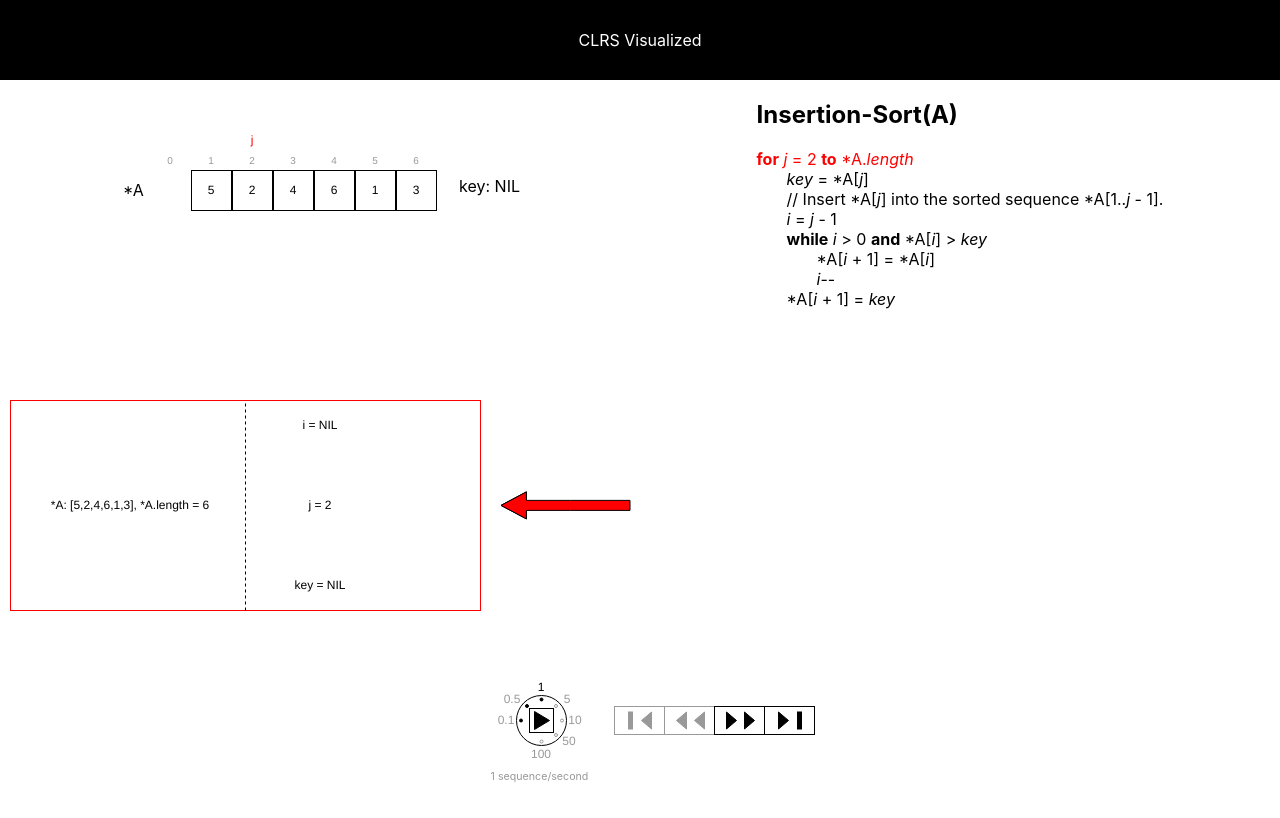
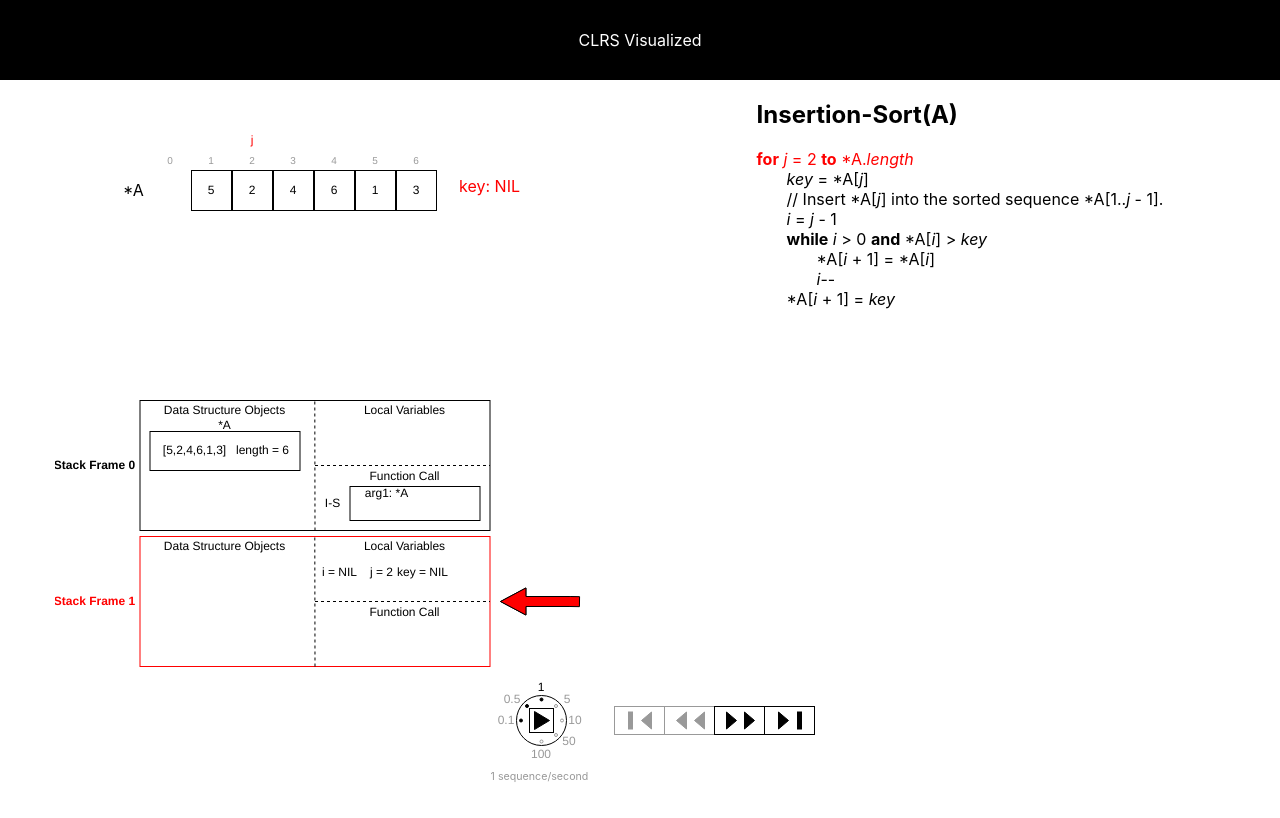
Before and after one commit to awpala/clrs-app, a React (Create React App) app: page / in a window 1280 px wide. Shown: the top 818 px of the page. Built offline with nearby package versions, Linux system fonts and the light colour scheme.

Commit message:
Refactor stack frame diagram

```diff
--- a/src/assets/svgs/memory.js
+++ b/src/assets/svgs/memory.js
@@ -2,58 +2,189 @@ import React from 'react';
 import { black } from '../../utilities/constants';
 
 export const StackFrame = ({
-  dataStructures: { ds1, ds2, ds3 },
-  vars: { var1, var2, var3, var4, var5 },
-  isCurrentStackFrame,
-  currentStackFrameColor,
+  currentStackFrame = 0,
+  isCurrentStackFrame = false,
+  currentStackFrameColor = black,
+  dataStructures: {
+    ds1: {
+      ds1 = null,
+      ds1Val = null,
+      ds1Attr1 = null,
+      ds1Attr2 = null,
+      ds1Attr3 = null,
+    },
+    ds2: {
+      ds2 = null,
+      ds2Val = null,
+      ds2Attr1 = null,
+      ds2Attr2 = null,
+      ds2Attr3 = null,
+    },
+  },
+  vars: {
+    var1 = null,
+    var2 = null,
+    var3 = null,
+    var4 = null,
+  },
+  fn: {
+    fn = null,
+    arg1Val = null,
+    arg2Val = null,
+    arg3Val = null,
+    arg4Val = null,
+  },
 }) => (
-  <svg xmlns="http://www.w3.org/2000/svg" xmlnsXlink="http://www.w3.org/1999/xlink" version="1.1" width="621px" height="212px" viewBox="-0.5 -0.5 621 212" style={{ backgroundColor: 'rgb(255, 255, 255)' }}>
+  <svg xmlns="http://www.w3.org/2000/svg" xmlnsXlink="http://www.w3.org/1999/xlink" version="1.1" width="530px" height="132px" viewBox="-0.5 -0.5 521 132" style={{ backgroundColor: 'rgb(255, 255, 255)' }}>
     <g>
-      <rect x="0" y="0" width="470" height="210" fill="none" stroke={currentStackFrameColor} pointerEvents="all"/>
-      <path d="M 235 210 L 235 0" fill="none" stroke={black} strokeMiterlimit="10" strokeDasharray="3 3" pointerEvents="stroke"/>
-      {/* begin stack frame arrow */}
+      <g>
+        <rect x="0" y="55" width="70" height="20" fill="none" stroke="none" pointerEvents="all"/>
+        <g transform="translate(-0.5 -0.5)">
+          <text x="35" y="69" fill={currentStackFrameColor} fontFamily="Helvetica" fontSize="12px" textAnchor="middle" fontWeight="bold">Stack Frame {currentStackFrame ? currentStackFrame : 0}</text>
+        </g>
+      </g>
+      <g>
+        <rect x="80" y="0" width="350" height="130" fill="none" stroke={currentStackFrameColor} pointerEvents="all"/>
+        <path d="M 255 130 L 254.8 0" fill="none" stroke={black} strokeMiterlimit="10" strokeDasharray="3 3" pointerEvents="stroke"/>
+        <path d="M 255 65 L 430 65" fill="none" stroke={black} strokeMiterlimit="10" strokeDasharray="3 3" pointerEvents="stroke"/>
+        <g>
+          <g>
+            <rect x="110" y="0" width="110" height="20" fill="none" stroke="none" pointerEvents="all"/>
+            <g transform="translate(-0.5 -0.5)">
+              <text x="165" y="14" fill="#000000" fontFamily="Helvetica" fontSize="12px" textAnchor="middle">Data Structure Objects</text>
+            </g>
+          </g>
+          {ds1
+            ? (
+              <g>
+                <rect x="150" y="20" width="30" height="10" fill="none" stroke="none" pointerEvents="all"/>
+                <g transform="translate(-0.5 -0.5)">
+                  <text x="165" y="29" fill="#000000" fontFamily="Helvetica" fontSize="12px" textAnchor="middle">{ds1}</text>
+                </g>
+                <rect x="90" y="31" width="150" height="39" fill="none" stroke="#000000" pointerEvents="all"/>
+                <rect x="120" y="40" width="30" height="20" fill="none" stroke="none" pointerEvents="all"/>
+                <g transform="translate(-0.5 -0.5)">
+                  <text x="135" y="54" fill="#000000" fontFamily="Helvetica" fontSize="12px" textAnchor="middle">{ds1Val}</text>
+                </g>
+                <rect x="180" y="31" width="46" height="10" fill="none" stroke="none" pointerEvents="all"/>
+                <g transform="translate(-0.5 -0.5)">
+                  <text x="203" y="40" fill="#000000" fontFamily="Helvetica" fontSize="12px" textAnchor="middle">{ds1Attr1}</text>
+                </g>
+                <rect x="180" y="45" width="46" height="10" fill="none" stroke="none" pointerEvents="all"/>
+                <g transform="translate(-0.5 -0.5)">
+                  <text x="203" y="54" fill="#000000" fontFamily="Helvetica" fontSize="12px" textAnchor="middle">{ds1Attr2}</text>
+                </g>
+                <rect x="180" y="58" width="46" height="10" fill="none" stroke="none" pointerEvents="all"/>
+                <g transform="translate(-0.5 -0.5)">
+                  <text x="203" y="67" fill="#000000" fontFamily="Helvetica" fontSize="12px" textAnchor="middle">{ds1Attr3}</text>
+                </g>
+              </g>
+            ) : null
+          }
+          {ds2
+            ? (
+              <g>
+                <rect x="150" y="76" width="30" height="10" fill="none" stroke="none" pointerEvents="all"/>
+                <g transform="translate(-0.5 -0.5)">
+                  <text x="165" y="85" fill="#000000" fontFamily="Helvetica" fontSize="12px" textAnchor="middle">{ds2}</text>
+                </g>
+                <rect x="90" y="87" width="150" height="39" fill="none" stroke="#000000" pointerEvents="all"/>
+                <rect x="120" y="96" width="30" height="20" fill="none" stroke="none" pointerEvents="all"/>
+                <g transform="translate(-0.5 -0.5)">
+                  <text x="135" y="110" fill="#000000" fontFamily="Helvetica" fontSize="12px" textAnchor="middle">{ds2Val}</text>
+                </g>
+                <rect x="180" y="87" width="46" height="10" fill="none" stroke="none" pointerEvents="all"/>
+                <g transform="translate(-0.5 -0.5)">
+                  <text x="203" y="96" fill="#000000" fontFamily="Helvetica" fontSize="12px" textAnchor="middle">{ds2Attr1}</text>
+                </g>
+                <rect x="180" y="101" width="46" height="10" fill="none" stroke="none" pointerEvents="all"/>
+                <g transform="translate(-0.5 -0.5)">
+                  <text x="203" y="110" fill="#000000" fontFamily="Helvetica" fontSize="12px" textAnchor="middle">{ds2Attr2}</text>
+                </g>
+                <rect x="180" y="114" width="46" height="10" fill="none" stroke="none" pointerEvents="all"/>
+                <g transform="translate(-0.5 -0.5)">
+                  <text x="203" y="123" fill="#000000" fontFamily="Helvetica" fontSize="12px" textAnchor="middle">{ds2Attr3}</text>
+                </g>
+            </g>
+            ) : null
+          }
+        </g>
+        <g>
+          <g>
+            <rect x="310" y="0" width="70" height="20" fill="none" stroke="none" pointerEvents="all"/>
+            <g transform="translate(-0.5 -0.5)">
+              <text x="345" y="14" fill="#000000" fontFamily="Helvetica" fontSize="12px" textAnchor="middle">Local Variables</text>
+            </g>
+          </g>
+          <g>
+            <rect x="265" y="26" width="30" height="20" fill="none" stroke="none" pointerEvents="all"/>
+            <g transform="translate(-0.5 -0.5)">
+              <text x="280" y="40" fill="#000000" fontFamily="Helvetica" fontSize="12px" textAnchor="middle">{var1 ? var1 : null}</text>
+            </g>
+            <rect x="307" y="26" width="30" height="20" fill="none" stroke="none" pointerEvents="all"/>
+            <g transform="translate(-0.5 -0.5)">
+              <text x="322" y="40" fill="#000000" fontFamily="Helvetica" fontSize="12px" textAnchor="middle">{var2 ? var2 : null}</text>
+            </g>
+            <rect x="348" y="26" width="30" height="20" fill="none" stroke="none" pointerEvents="all"/>
+            <g transform="translate(-0.5 -0.5)">
+              <text x="363" y="40" fill="#000000" fontFamily="Helvetica" fontSize="12px" textAnchor="middle">{var3 ? var3 : null}</text>
+            </g>
+            <rect x="390" y="26" width="30" height="20" fill="none" stroke="none" pointerEvents="all"/>
+            <g transform="translate(-0.5 -0.5)">
+              <text x="405" y="40" fill="#000000" fontFamily="Helvetica" fontSize="12px" textAnchor="middle">{var4 ? var4 : null}</text>
+            </g>
+          </g>
+        </g>
+        <g>
+          <g>
+            <rect x="310" y="66" width="70" height="20" fill="none" stroke="none" pointerEvents="all"/>
+            <g transform="translate(-0.5 -0.5)">
+              <text x="345" y="80" fill="#000000" fontFamily="Helvetica" fontSize="12px" textAnchor="middle">Function Call</text>
+            </g>
+          </g>
+          {fn
+            ? (
+              <g>
+                <g>
+                  <rect x="260" y="93" width="25" height="20" fill="none" stroke="none" pointerEvents="all"/>
+                  <g transform="translate(-0.5 -0.5)">
+                    <text x="273" y="107" fill="#000000" fontFamily="Helvetica" fontSize="12px" textAnchor="middle">{fn}</text>
+                  </g>
+                </g>
+                <g>
+                  <rect x="290" y="86" width="130" height="34" fill="none" stroke="#000000" pointerEvents="all"/>
+                  <g>
+                    <rect x="304" y="87" width="46" height="13" fill="none" stroke="none" pointerEvents="all"/>
+                    <g transform="translate(-0.5 -0.5)">
+                      <text x="327" y="97" fill="#000000" fontFamily="Helvetica" fontSize="12px" textAnchor="middle">{arg1Val ? `arg1: ${arg1Val}` : null}</text>
+                    </g>
+                    <rect x="360" y="87" width="46" height="13" fill="none" stroke="none" pointerEvents="all"/>
+                    <g transform="translate(-0.5 -0.5)">
+                      <text x="383" y="97" fill="#000000" fontFamily="Helvetica" fontSize="12px" textAnchor="middle">{arg2Val ? `arg2: ${arg2Val}` : null}</text>
+                    </g>
+                    <rect x="304" y="104" width="46" height="13" fill="none" stroke="none" pointerEvents="all"/>
+                    <g transform="translate(-0.5 -0.5)">
+                      <text x="327" y="114" fill="#000000" fontFamily="Helvetica" fontSize="12px" textAnchor="middle">{arg3Val ? `arg3: ${arg3Val}` : null}</text>
+                    </g>
+                    <rect x="360" y="104" width="46" height="13" fill="none" stroke="none" pointerEvents="all"/>
+                    <g transform="translate(-0.5 -0.5)">
+                      <text x="383" y="114" fill="#000000" fontFamily="Helvetica" fontSize="12px" textAnchor="middle">{arg4Val ? `arg4: ${arg4Val}` : null}</text>
+                    </g>
+                  </g>
+                </g>
+              </g>
+            ) : null
+          }
+        </g>
+      </g>
       {isCurrentStackFrame
         ? (
           <g>
-            <path d="M 619.5 99.88 L 619.5 109.88 L 560 109.88 L 515.91 109.88 L 515.91 118.4 L 490.5 104.88 L 515.91 91.36 L 515.91 99.88 L 560 99.88 Q 560 99.88 560 99.88 Z" fill={currentStackFrameColor} stroke={black} strokeLinejoin="round" strokeMiterlimit="10" pointerEvents="all"/>
-            <path d="M 515.91 109.88 L 515.91 118.4 L 490.5 104.88 L 515.91 91.36 L 515.91 99.88" fill={currentStackFrameColor} stroke={black} strokeLinejoin="flat" strokeMiterlimit="4" pointerEvents="all"/>
+            <path d="M 519.59 60.16 L 519.42 70.16 L 509.96 70 L 465.91 70 L 465.91 78.52 L 440.5 65 L 465.91 51.48 L 465.91 60 L 509.96 60 Q 510.04 60 510.13 60 Z" fill={currentStackFrameColor} stroke={black} strokeLinejoin="round" strokeMiterlimit="10" pointerEvents="all"/>
+            <path d="M 465.91 70 L 465.91 78.52 L 440.5 65 L 465.91 51.48 L 465.91 60" fill={currentStackFrameColor} stroke={black} strokeLinejoin="flat" strokeMiterlimit="4" pointerEvents="all"/>
           </g>
-        )
-        : null
+        ) : null
       }
-      {/* end stack frame arrow */}
-      <g transform="translate(-0.5 -0.5)">
-        <rect x="40" y="35" width="40" height="20" fill="none" stroke="none" pointerEvents="all"/>
-        <text x="120" y="49" fill={black} fontFamily="Helvetica" fontSize="12px" textAnchor="middle">{ds1 ? ds1 : null}</text>
-      </g>
-      <g transform="translate(-0.5 -0.5)">
-        <rect x="40" y="95" width="40" height="20" fill="none" stroke="none" pointerEvents="all"/>
-        <text x="120" y="109" fill={black} fontFamily="Helvetica" fontSize="12px" textAnchor="middle">{ds2 ? ds2 : null}</text>
-      </g>
-      <g transform="translate(-0.5 -0.5)">
-        <rect x="40" y="155" width="40" height="20" fill="none" stroke="none" pointerEvents="all"/>
-        <text x="120" y="169" fill={black} fontFamily="Helvetica" fontSize="12px" textAnchor="middle">{ds3 ? ds3 : null}</text>
-      </g>
-      <g transform="translate(-0.5 -0.5)">
-        <rect x="290" y="15" width="40" height="20" fill="none" stroke="none" pointerEvents="all"/>
-        <text x="310" y="29" fill={black} fontFamily="Helvetica" fontSize="12px" textAnchor="middle">{var1 ? var1 : null}</text>
-      </g>
-      <g transform="translate(-0.5 -0.5)">
-        <rect x="290" y="55" width="40" height="20" fill="none" stroke="none" pointerEvents="all"/>
-        <text x="310" y="69" fill={black} fontFamily="Helvetica" fontSize="12px" textAnchor="middle">{var2 ? var2 : null}</text>
-      </g>
-      <g transform="translate(-0.5 -0.5)">
-        <rect x="290" y="95" width="40" height="20" fill="none" stroke="none" pointerEvents="all"/>
-        <text x="310" y="109" fill={black} fontFamily="Helvetica" fontSize="12px" textAnchor="middle">{var3 ? var3 : null}</text>
-      </g>
-      <g transform="translate(-0.5 -0.5)">
-        <rect x="290" y="135" width="40" height="20" fill="none" stroke="none" pointerEvents="all"/>
-        <text x="310" y="149" fill={black} fontFamily="Helvetica" fontSize="12px" textAnchor="middle">{var4 ? var4 : null}</text>
-      </g>
-      <g transform="translate(-0.5 -0.5)">
-        <rect x="290" y="175" width="40" height="20" fill="none" stroke="none" pointerEvents="all"/>
-        <text x="310" y="189" fill={black} fontFamily="Helvetica" fontSize="12px" textAnchor="middle">{var5 ? var5 : null}</text>
-      </g>
     </g>
   </svg>
 );
--- a/src/diagrams/d018InsertionSort/DiagramInsertionSort.scss
+++ b/src/diagrams/d018InsertionSort/DiagramInsertionSort.scss
@@ -8,6 +8,7 @@
   &-variables {
     height: 60px;
     padding-top: 20px;
+    color: $red;
   }
 
   .array {
--- a/src/memory/m018InsertionSort/MemoryInsertionSort.js
+++ b/src/memory/m018InsertionSort/MemoryInsertionSort.js
@@ -7,21 +7,48 @@ const MemoryInsertionSort = ({
   currentStackFrame,
   currentStackFrameColor,
 }) => (
-  <div className="memory-model">
+  <div className="memory-model-insertion-sort">
     {(vars && dataStructures)
       ? (
-        <StackFrame
-          vars={{
-            var1: `i = ${vars.i}`,
-            var3: `j = ${vars.j}`,
-            var5: `key = ${vars.key}`,
-          }}
-          dataStructures={{
-            ds2: `*A: [${dataStructures.A}], *A.length = ${dataStructures.A.length}`,
-          }}
-          isCurrentStackFrame={currentStackFrame === 1}
-          currentStackFrameColor={currentStackFrameColor}
-        />
+        <div className="memory-model-insertion-sort-sf0">
+          <StackFrame
+            dataStructures={{
+                ds1: {
+                  ds1: '*A',
+                  ds1Val: `[${dataStructures.A}]`,
+                  ds1Attr2: `length = ${dataStructures.A.length}`
+                },
+                ds2: {}
+              }
+            }
+            vars={{}}
+            fn={{
+              fn: 'I-S',
+              arg1Val: '*A',
+            }}
+          />
+        </div>
+      ) : null
+    }
+    {(vars && dataStructures)
+      ? (
+        <div className="memory-model-insertion-sort-sf1">
+          <StackFrame
+            currentStackFrame={currentStackFrame}
+            isCurrentStackFrame={currentStackFrame === 1}
+            currentStackFrameColor={currentStackFrameColor}
+            dataStructures={{
+              ds1: {},
+              ds2: {},
+            }}
+            vars={{
+              var1: `i = ${vars.i}`,
+              var2: `j = ${vars.j}`,
+              var3: `key = ${vars.key}`,
+            }}
+            fn={{}}
+          />
+        </div>
       )
       : null
     }
```
